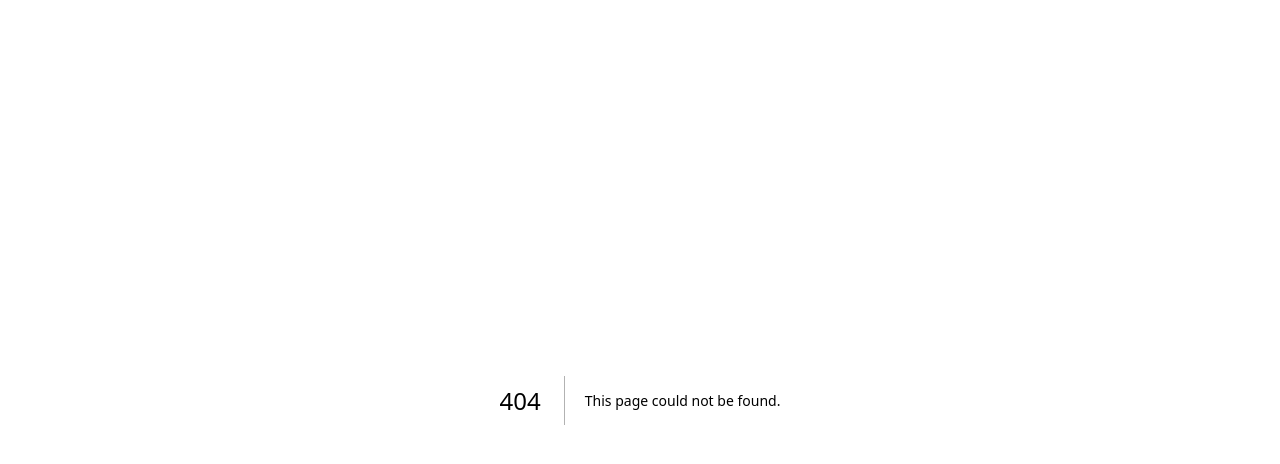
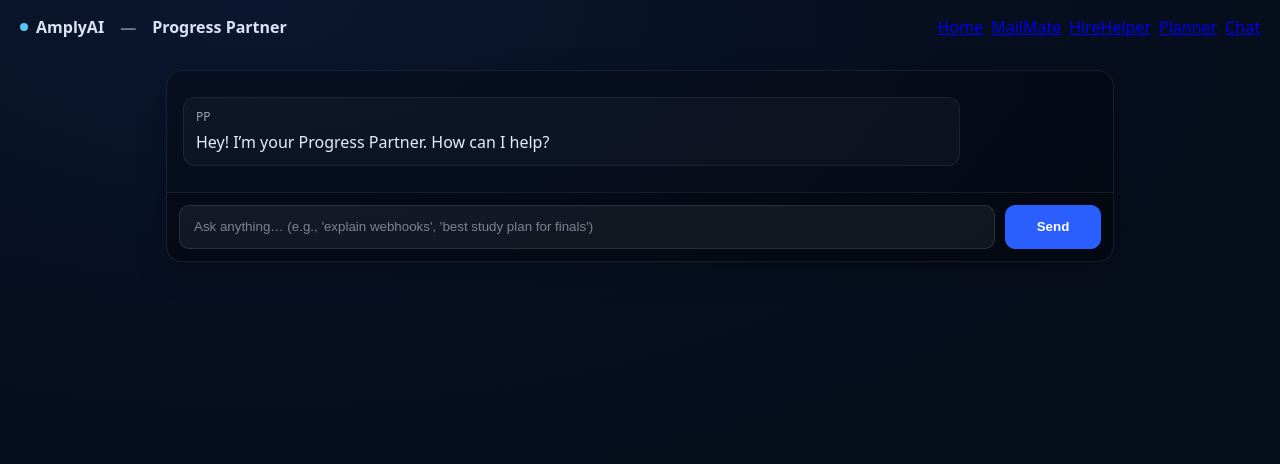
Before and after one commit to madevthevanthiran-maker/amplyai-chatbot, a Next.js app: page /chat in a window 1280 px wide. Before the commit this address had no page. Shown: the top 464 px of the page. Built offline with nearby package versions, Linux system fonts and the light colour scheme.

Commit message:
Create chat.jsx

```diff
--- /dev/null
+++ b/pages/chat.jsx
@@ -0,0 +1,206 @@
+// pages/chat.jsx
+import { useEffect, useRef, useState } from "react";
+import Link from "next/link";
+
+export default function Chat() {
+  const [messages, setMessages] = useState([
+    { role: "assistant", content: "Hey! I’m your Progress Partner. How can I help?" },
+  ]);
+  const [input, setInput] = useState("");
+  const [loading, setLoading] = useState(false);
+  const endRef = useRef(null);
+
+  // Persist chat
+  useEffect(() => {
+    const saved = localStorage.getItem("pp-general-chat");
+    if (saved) {
+      try {
+        setMessages(JSON.parse(saved));
+      } catch {}
+    }
+  }, []);
+  useEffect(() => {
+    localStorage.setItem("pp-general-chat", JSON.stringify(messages));
+  }, [messages]);
+
+  // Auto-scroll
+  useEffect(() => {
+    endRef.current?.scrollIntoView({ behavior: "smooth" });
+  }, [messages, loading]);
+
+  async function sendMessage(e) {
+    e?.preventDefault?.();
+    const trimmed = input.trim();
+    if (!trimmed || loading) return;
+
+    const nextMsgs = [...messages, { role: "user", content: trimmed }];
+    setMessages(nextMsgs);
+    setInput("");
+    setLoading(true);
+
+    try {
+      const resp = await fetch("/api/chat", {
+        method: "POST",
+        headers: { "Content-Type": "application/json" },
+        body: JSON.stringify({ messages: nextMsgs }),
+      });
+      const data = await resp.json();
+      if (data?.reply) {
+        setMessages((m) => [...m, { role: "assistant", content: data.reply }]);
+      } else {
+        setMessages((m) => [
+          ...m,
+          { role: "assistant", content: "Hmm, I couldn’t generate a reply just now." },
+        ]);
+      }
+    } catch (err) {
+      console.error(err);
+      setMessages((m) => [
+        ...m,
+        { role: "assistant", content: "Server error. Please try again." },
+      ]);
+    } finally {
+      setLoading(false);
+    }
+  }
+
+  return (
+    <div className="page">
+      {/* Top nav pills (match your style) */}
+      <header className="topbar">
+        <div className="brand">
+          <span className="dot" /> AmplyAI <span className="sep">—</span> Progress Partner
+        </div>
+        <nav className="pills">
+          <Link href="/" className="pill">Home</Link>
+          <Link href="/email" className="pill">MailMate</Link>
+          <Link href="/hire-helper" className="pill">HireHelper</Link>
+          <Link href="/planner" className="pill">Planner</Link>
+          <Link href="/chat" className="pill pill-active">Chat</Link>
+        </nav>
+      </header>
+
+      <main className="wrap">
+        <div className="chat">
+          <div className="messages">
+            {messages.map((m, i) => (
+              <div
+                key={i}
+                className={`bubble ${m.role === "user" ? "me" : "bot"}`}
+              >
+                <div className="meta">{m.role === "user" ? "You" : "PP"}</div>
+                <div className="content">{m.content}</div>
+              </div>
+            ))}
+            {loading && (
+              <div className="bubble bot">
+                <div className="meta">PP</div>
+                <div className="content">Thinking…</div>
+              </div>
+            )}
+            <div ref={endRef} />
+          </div>
+
+          <form className="composer" onSubmit={sendMessage}>
+            <input
+              value={input}
+              onChange={(e) => setInput(e.target.value)}
+              placeholder="Ask anything… (e.g., 'explain webhooks', 'best study plan for finals')"
+              onKeyDown={(e) => {
+                if (e.key === "Enter" && !e.shiftKey) sendMessage(e);
+              }}
+            />
+            <button disabled={loading} type="submit">
+              {loading ? "Sending…" : "Send"}
+            </button>
+          </form>
+        </div>
+      </main>
+
+      <style jsx>{`
+        .page {
+          min-height: 100vh;
+          background: radial-gradient(1200px 600px at 20% 0%, #0b1730 0%, #081226 35%, #070f1f 60%, #060d1a 100%);
+          color: #e6edff;
+        }
+        .topbar {
+          display: flex;
+          justify-content: space-between;
+          align-items: center;
+          gap: 12px;
+          padding: 16px 20px;
+        }
+        .brand { font-weight: 600; display: flex; align-items: center; gap: 8px; opacity: .95; }
+        .dot { width: 8px; height: 8px; background: #5bd1ff; border-radius: 50%; display: inline-block; }
+        .sep { opacity: .5; margin: 0 8px; }
+        .pills { display: flex; gap: 8px; }
+        .pill {
+          padding: 8px 12px;
+          background: rgba(255,255,255,0.05);
+          border: 1px solid rgba(255,255,255,0.08);
+          border-radius: 999px;
+          font-size: 14px;
+        }
+        .pill:hover { background: rgba(255,255,255,0.08); }
+        .pill-active { background: #2a5eff; border-color: #2a5eff; color: white; }
+        .wrap { max-width: 980px; margin: 0 auto; padding: 16px; }
+        .chat {
+          background: rgba(0,0,0,0.25);
+          border: 1px solid rgba(255,255,255,0.08);
+          border-radius: 16px;
+          box-shadow: 0 10px 30px rgba(0,0,0,.25);
+          overflow: hidden;
+        }
+        .messages {
+          max-height: min(62vh, 560px);
+          overflow-y: auto;
+          padding: 16px;
+        }
+        .bubble {
+          max-width: 85%;
+          padding: 10px 12px;
+          border-radius: 12px;
+          margin: 10px 0;
+          line-height: 1.45;
+          white-space: pre-wrap;
+          word-break: break-word;
+          border: 1px solid rgba(255,255,255,.07);
+        }
+        .bubble.me { margin-left: auto; background: rgba(83, 131, 255, .15); border-color: rgba(83,131,255,.4); }
+        .bubble.bot { margin-right: auto; background: rgba(255,255,255,.03); }
+        .meta { font-size: 12px; opacity: .65; margin-bottom: 6px; }
+        .composer {
+          display: grid;
+          grid-template-columns: 1fr auto;
+          gap: 10px;
+          padding: 12px;
+          border-top: 1px solid rgba(255,255,255,0.08);
+          background: rgba(0,0,0,0.15);
+        }
+        .composer input {
+          height: 44px;
+          padding: 0 14px;
+          border-radius: 10px;
+          background: rgba(255,255,255,0.06);
+          color: #e6edff;
+          border: 1px solid rgba(255,255,255,0.1);
+          outline: none;
+        }
+        .composer input::placeholder { color: rgba(230,237,255,.5); }
+        .composer button {
+          min-width: 96px;
+          height: 44px;
+          border-radius: 10px;
+          border: 1px solid #2a5eff;
+          background: #2a5eff;
+          color: white;
+          font-weight: 600;
+        }
+        .composer button[disabled] {
+          opacity: .75;
+          cursor: not-allowed;
+        }
+      `}</style>
+    </div>
+  );
+}
```
